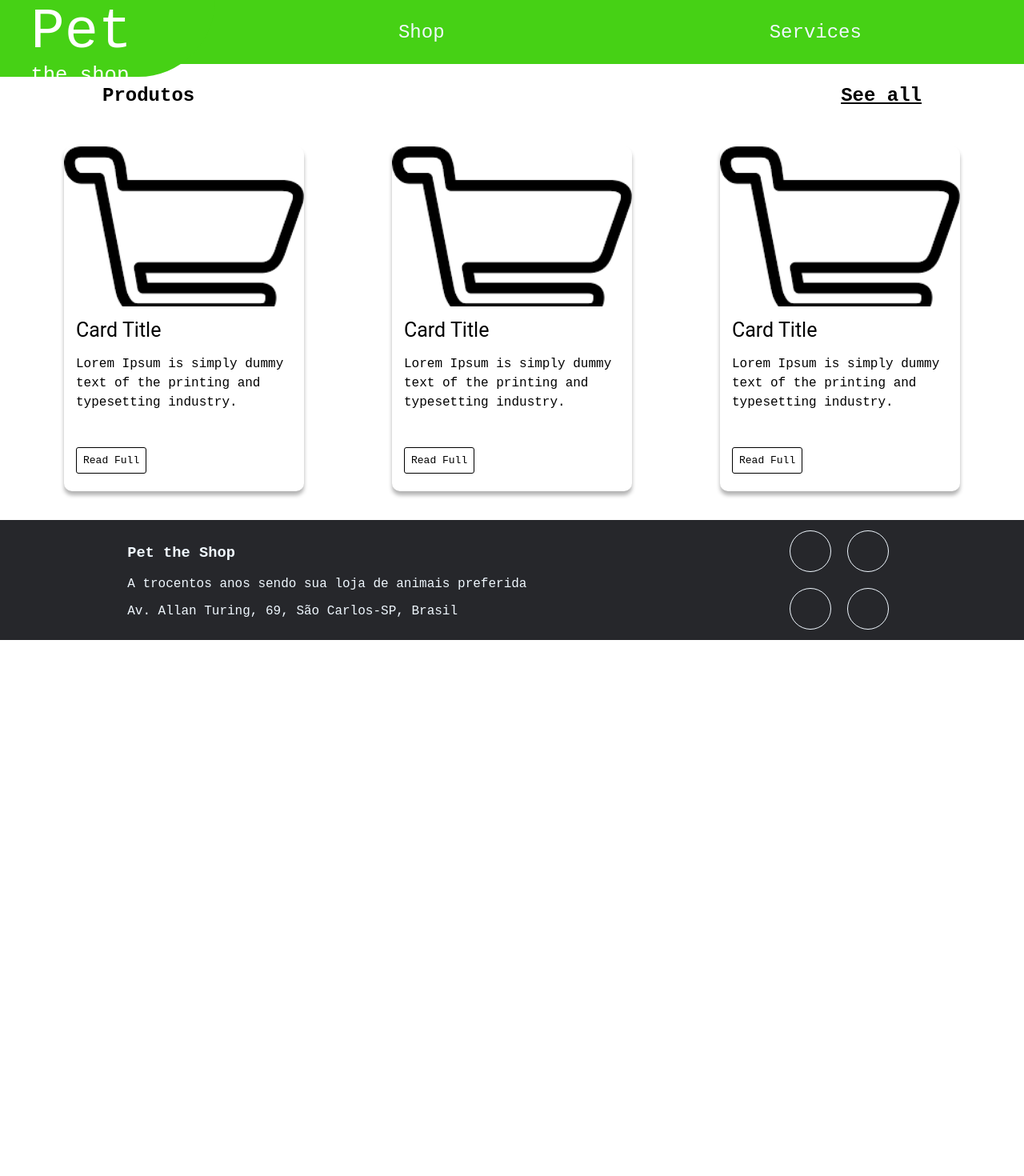
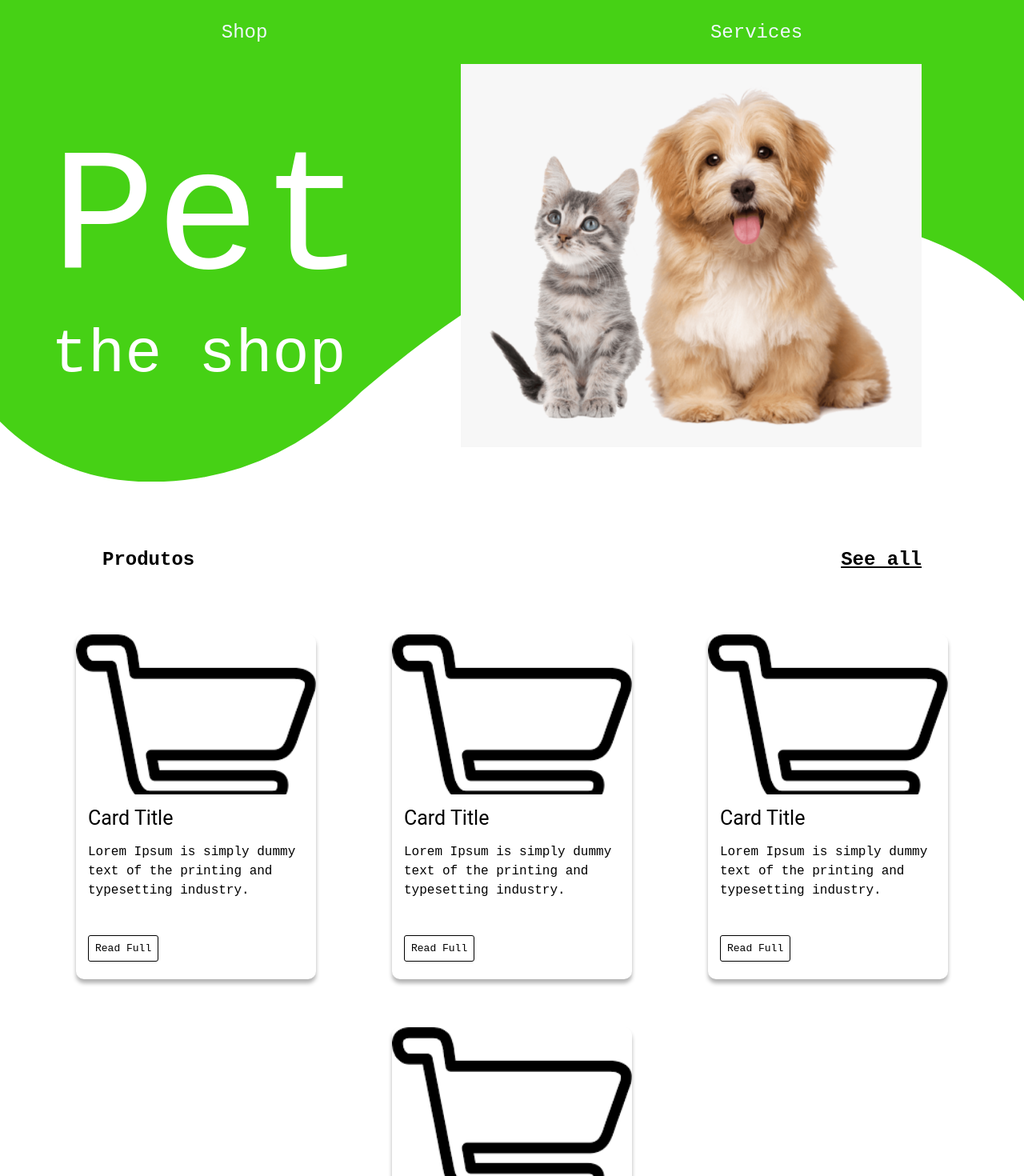
Before and after one commit to VictorRS27/WebIntroProject, a Vue app: page / in a window 1280 px wide. Shown: the top 1470 px of the page at 80% size. Before the commit the page ends 800 px from the top, so only its background shows below. Built offline with nearby package versions, Linux system fonts and the light colour scheme.

Commit message:
adaptation of header to home case, creating card line comp and fixing footer resp

```diff
--- a/src/App.vue
+++ b/src/App.vue
@@ -1,8 +1,7 @@
 <template>
   <div class="app">
-    <Navbar />
     <RouterView />
-    <Footer>Bolha</Footer>
+    <Footer></Footer>
   </div>
 </template>
 
--- /dev/null
+++ b/src/components/CardLine.vue
@@ -0,0 +1,35 @@
+<template>
+    <div class="container">
+        <Card />
+        <Card />
+        <Card />
+        <Card />
+    </div>
+</template>
+<script>
+import Card from './Card.vue';
+export default {
+    name: "CardLine",
+    components: {
+        Card
+    },
+    methods: {
+        controlTotalCards() {
+            /* garantir que seja menor ou igual que o total no banco */
+            const card = document.querySelector("Card")
+            let qntdCards = (card.clientWidth / window.innerWidth).toFixed(0)
+            console.log(qntdCards)
+            return qntdCards;
+        }
+    },
+}
+</script>
+<style>
+.container {
+    margin: 30px;
+    display: flex;
+    flex-wrap: wrap;
+    justify-content: space-evenly;
+    align-items: stretch;
+}
+</style>
--- a/src/components/Footer.vue
+++ b/src/components/Footer.vue
@@ -34,7 +34,6 @@ export default {
     display: flex;
     justify-content: space-around;
     align-items: center;
-    min-height: 150px;
     font-family: Helvetica;
 }
 
--- a/src/components/Navbar.vue
+++ b/src/components/Navbar.vue
@@ -1,7 +1,7 @@
 <template>
     <div v-if="!mobile" class="nav">
         <div class="navWeb">
-            <div class="logo">
+            <div v-show="!is_home" class="logo">
                 <div class="pet">Pet</div>
                 <div class="the_shop">the shop</div>
             </div>
@@ -39,6 +39,10 @@ export default {
             dropBox: false,
         }
     },
+    props: {
+        is_home:Boolean,
+        default:false
+    },
     methods: {
         defineWindow() {
             if (window.innerWidth < 700) {
@@ -46,11 +50,9 @@ export default {
             } else {
                 this.mobile = false
             }
-            console.log(window.innerWidth)
         },
         switchDropBox() {
             this.dropBox = !this.dropBox;
-            console.log(this.dropBox)
         }
     },
     mounted() {
@@ -70,6 +72,9 @@ export default {
     color: aliceblue;
     text-decoration: none;
     font-size: 24px;
+    z-index: 10;
+    position: fixed;
+    width: 100vw;
 }
 
 .navWeb {
@@ -100,7 +105,6 @@ export default {
 }
 
 .navbar {
-    padding-left: 2vw;
     width: 100vw;
     display: flex;
     justify-content: space-around;
--- a/src/views/HomeView.vue
+++ b/src/views/HomeView.vue
@@ -1,5 +1,17 @@
 <template>
-  <div>
+  <Navbar :is_home="height" />
+  <div class="title_container">
+    <div class="pet_big">Pet</div>
+    <div class="the_shop_big">the shop</div>
+  </div>
+  <svg viewBox="0 0 1700 800" xmlns="http://www.w3.org/2000/svg">
+    <path fill="#46D115"
+      d="M 0 0 L 1700 0 L 1700 500 Q 1550 350 1250 350 Q 950 350 600 650 Q 450 800 250 800 Q 100 800 0 700 L 0 0 ">
+    </path>
+  </svg>
+
+  <img src="/cute_pets.png" alt="pets" class="highlight">
+  <div class="homebody">
     <div class="subtitle_container">
       <h2>Produtos</h2>
 
@@ -7,49 +19,116 @@
         <h2> See all</h2>
       </RouterLink>
     </div>
-    <div class="container">
-      <!-- <div class="card_line"> -->
-      <Card />
-      <Card />
-      <Card />
-      <!-- </div> -->
+    <CardLine />
+    <div class="subtitle_container">
+      <h2>Produtos</h2>
+
+      <RouterLink to="/about">
+        <h2> See all</h2>
+      </RouterLink>
     </div>
+    <CardLine />
   </div>
 </template>
 
 <script>
 import Card from '../components/Card.vue';
+import Navbar from '../components/Navbar.vue';
+import CardLine from '../components/CardLine.vue';
 export default {
+  data() {
+    return {
+      height: true
+    }
+  },
   components: {
-    Card
+    Card,
+    Navbar,
+    CardLine
+  },
+  methods: {
+    logo_control() {
+      console.log(window.scrollY)
+      if (window.scrollY > 500) {
+        this.height = false
+      }
+      else {
+        this.height = true
+      }
+    }
+  },
+  mounted() {
+    addEventListener("scroll", this.logo_control)
   },
 }
 </script>
 
 <style>
-.card_line {
-  display: flex;
-  flex-wrap: wrap;
-  justify-content: space-evenly;
-  align-items: stretch;
-  margin: 30px;
-}
-
 .subtitle_container {
   display: flex;
   justify-content: space-between;
   margin: 0 10vw;
 }
 
-
-.container {
-  display: flex;
-  flex-wrap: wrap;
-  justify-content: space-evenly;
-  align-items: stretch;
-}
-
 .subtitle_container a {
   color: black;
 }
+
+.highlight {
+  position: absolute;
+  margin-left: 45%;
+  z-index: 1;
+  height: auto;
+  width: 45vw;
+  margin-top: 10vh;
+  top: 0;
+}
+
+svg {
+  z-index: 0;
+  position: absolute;
+  top: 0;
+}
+
+.title_container {
+  font-family: 'Courier New', Courier, monospace;
+  color: #fff;
+  margin-left: 5vw;
+  top: 0;
+  z-index: 2;
+  margin-top: 12vw;
+}
+
+.pet_big {
+  font-size: 17vw;
+}
+
+.the_shop_big {
+  font-size: 6vw;
+}
+
+.homebody {
+  margin-top: 14vw;
+}
+
+@media (max-width: 858px) {
+  .highlight {
+    align-self: center;
+    margin: 100px 0 0 0;
+    position: relative;
+    width: 90vw;
+  }
+
+  .title_container {
+    display: none;
+  }
+
+  .homebody {
+    margin-top: 2vh;
+  }
+
+  svg {
+  margin-top: 100px;
+}
+}
 </style>
```
Also changed, not shown: public/cute_pets.png (added).
